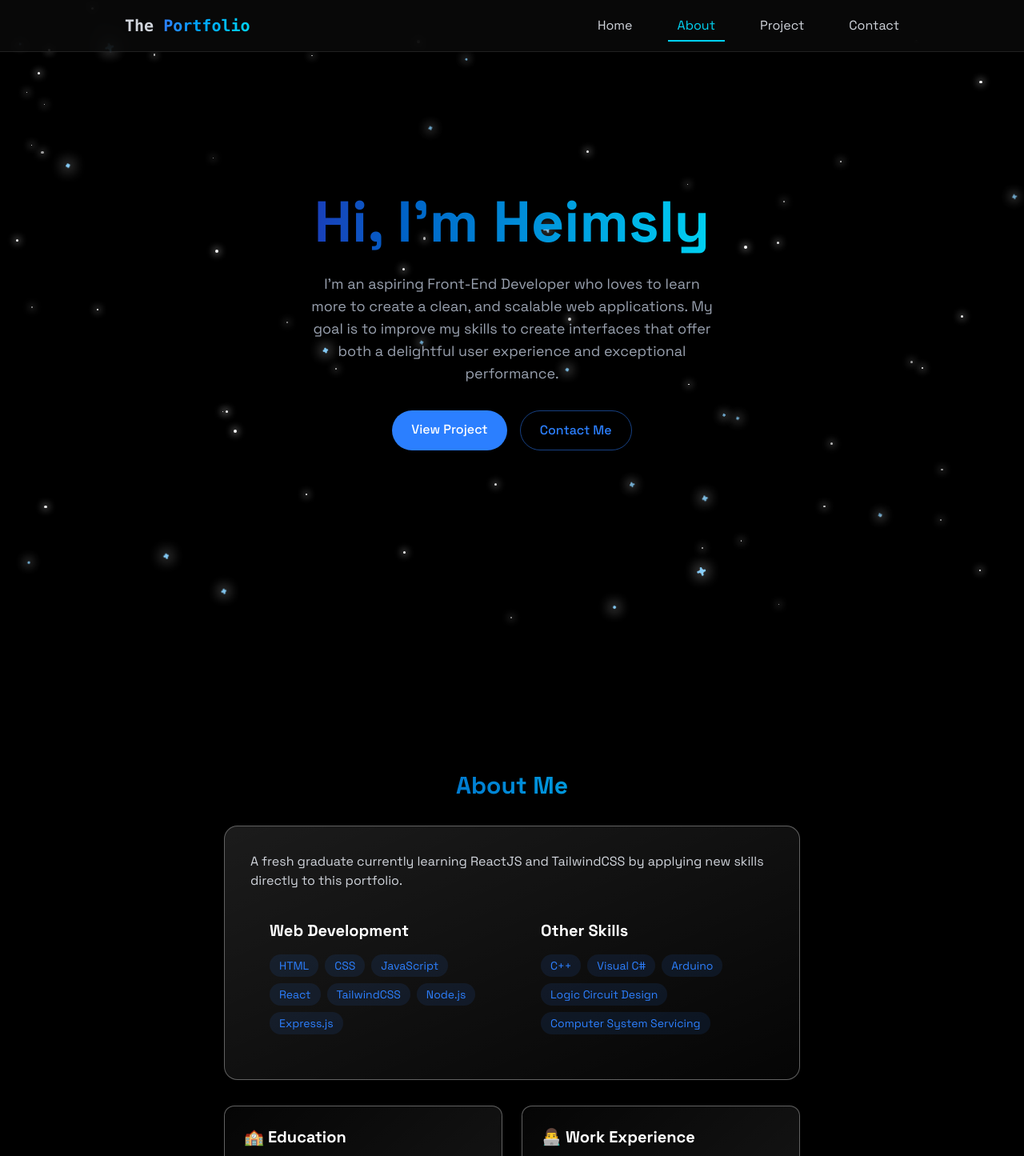
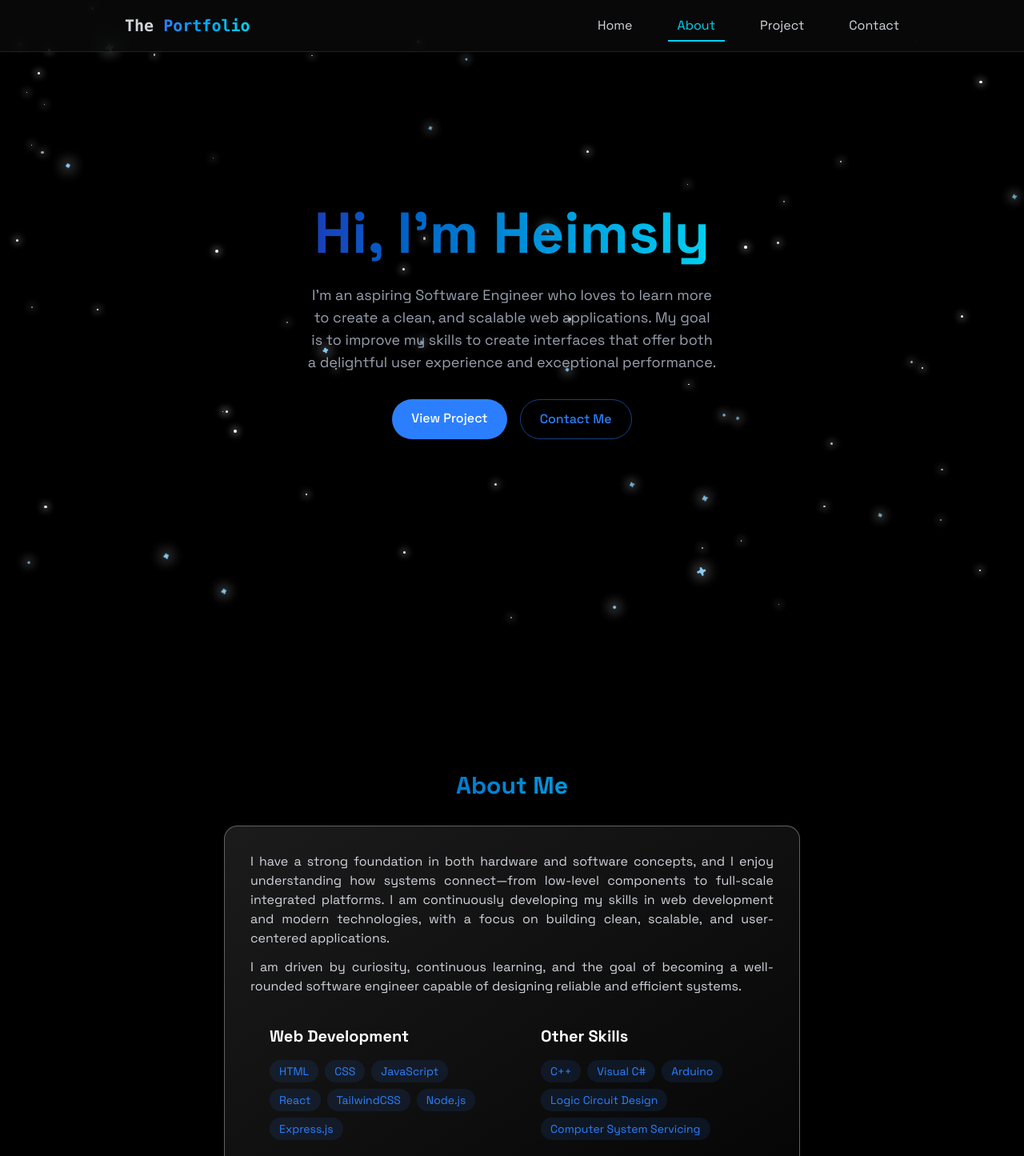
Before and after one commit to ShiroKishi27/react-portfolio, a React (Vite) app: page /about in a window 1280 px wide. Shown: the top 1445 px of the page at 80% size. Built offline with nearby package versions, Linux system fonts and the light colour scheme; no server answers.

Commit message:
modify section content

```diff
--- a/src/components/sections/About.jsx
+++ b/src/components/sections/About.jsx
@@ -25,16 +25,25 @@ function About() {
     >
       <AnimateOnScroll>
         <div className="mx-auto max-w-3xl overflow-hidden p-1 px-6">
-          <h2 className="mb-8 bg-gradient-to-r from-blue-800 to-cyan-400 bg-clip-text text-center text-3xl font-bold text-transparent">
+          <h2 className="mb-8 bg-linear-to-r from-blue-800 to-cyan-400 bg-clip-text text-center text-3xl font-bold text-transparent">
             About Me
           </h2>
           <div className="rounded-2xl border border-white/10 bg-white/2 p-8 text-white shadow-[0_8px_32px_rgba(0,0,0,0.15)] backdrop-blur-sm transition-all hover:translate-y-1">
-            <div className="absolute inset-0 -z-1 rounded-2xl bg-gradient-to-br from-white/30 to-transparent opacity-30"></div>
+            <div className="absolute inset-0 -z-1 rounded-2xl bg-linear-to-br from-white/30 to-transparent opacity-30"></div>
             <div className="absolute inset-0 -z-1 rounded-2xl ring-1 ring-white/30"></div>
 
-            <p className="mb-3 text-gray-300">
-              A fresh graduate currently learning ReactJS and TailwindCSS by
-              applying new skills directly to this portfolio.
+            <p className="mb-3 text-justify text-gray-300">
+              I have a strong foundation in both hardware and software concepts,
+              and I enjoy understanding how systems connect—from low-level
+              components to full-scale integrated platforms. I am continuously
+              developing my skills in web development and modern technologies,
+              with a focus on building clean, scalable, and user-centered
+              applications.
+            </p>
+            <p className="mb-3 text-justify text-gray-300">
+              I am driven by curiosity, continuous learning, and the goal of
+              becoming a well-rounded software engineer capable of designing
+              reliable and efficient systems.
             </p>
             <div className="grid grid-cols-1 gap-6 md:grid-cols-2">
               <div className="rounded-xl p-6 transition-all hover:translate-y-1">
@@ -67,7 +76,7 @@ function About() {
           </div>
           <div className="mt-8 grid grid-cols-1 gap-6 md:grid-cols-2">
             <div className="rounded-xl border border-white/10 bg-white/2 p-6 text-white shadow-[0_8px_32px_rgba(0,0,0,0.15)] backdrop-blur-sm transition-all hover:translate-y-1">
-              <div className="absolute inset-0 -z-1 rounded-xl bg-gradient-to-tl from-white/30 to-transparent opacity-30"></div>
+              <div className="absolute inset-0 -z-1 rounded-xl bg-linear-to-tl from-white/30 to-transparent opacity-30"></div>
               <div className="absolute inset-0 -z-1 rounded-xl ring-1 ring-white/30"></div>
 
               <h3 className="mb-4 text-xl font-bold"> 🏫 Education </h3>
@@ -83,7 +92,7 @@ function About() {
               </ul>
             </div>
             <div className="rounded-xl border border-white/10 bg-white/2 p-6 text-white shadow-[0_8px_32px_rgba(0,0,0,0.15)] backdrop-blur-sm transition-all hover:translate-y-1">
-              <div className="absolute inset-0 -z-1 rounded-xl bg-gradient-to-tl from-white/30 to-transparent opacity-30"></div>
+              <div className="absolute inset-0 -z-1 rounded-xl bg-linear-to-tl from-white/30 to-transparent opacity-30"></div>
               <div className="absolute inset-0 -z-1 rounded-xl ring-1 ring-white/30"></div>
 
               <h3 className="mb-4 text-xl font-bold"> 👨‍💻 Work Experience </h3>
--- a/src/components/sections/Home.jsx
+++ b/src/components/sections/Home.jsx
@@ -9,13 +9,13 @@ function Home() {
     >
       <AnimateOnScroll>
         <div className="z-10 px-6 text-center">
-          <h1 className="mb-6 bg-gradient-to-r from-blue-800 to-cyan-400 bg-clip-text p-1 text-5xl font-bold text-transparent md:text-7xl">
+          <h1 className="mb-6 bg-linear-to-r from-blue-800 to-cyan-400 bg-clip-text p-1 text-5xl font-bold text-transparent md:text-7xl">
             Hi, I'm Heimsly
           </h1>
           <p className="mx-auto mb-8 max-w-lg text-center text-lg text-gray-400">
-            I'm an aspiring Front-End Developer who loves to learn more to
-            create a clean, and scalable web applications. My goal is to improve
-            my skills to create interfaces that offer both a delightful user
+            I'm an aspiring Software Engineer who loves to learn more to create
+            a clean, and scalable web applications. My goal is to improve my
+            skills to create interfaces that offer both a delightful user
             experience and exceptional performance.
           </p>
           <div className="flex justify-center space-x-4">
```
